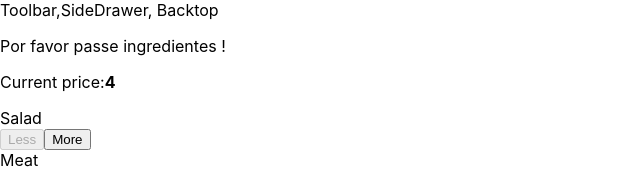
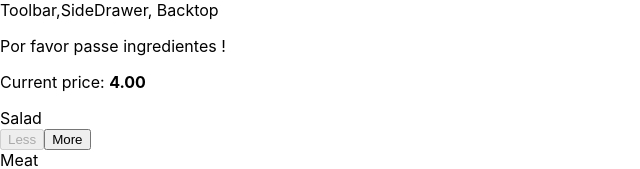
Before and after one commit to vNNi/HamburguerBuilder, a React app: page / in a window 1280 px wide. Shown: the top 169 px of the page, without its empty margins (0-640 px from the left). Built offline with nearby package versions, Linux system fonts and the light colour scheme.

Commit message:
fix: add tofiex to price display

```diff
--- a/src/Components/Burger/BuildControls/BuildControls.js
+++ b/src/Components/Burger/BuildControls/BuildControls.js
@@ -14,7 +14,7 @@
   ];
   return (
     <div className={classes.BuildControls}>
-      <p>Current price:<strong>{props.price}</strong></p>
+      <p>Current price: <strong>{props.price.toFixed(2)}</strong></p>
       {controls.map(ctrl => {
         return <BuildControl
         label={ctrl.label}
```
